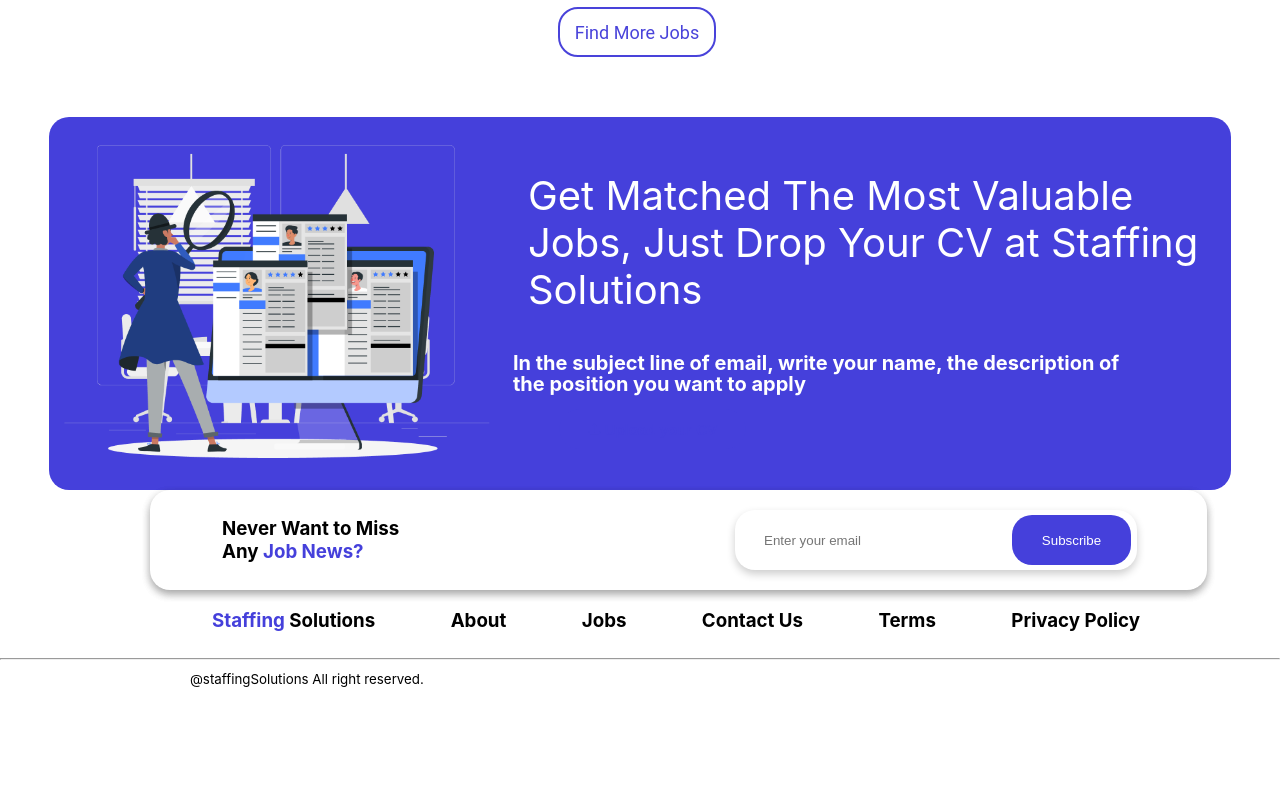
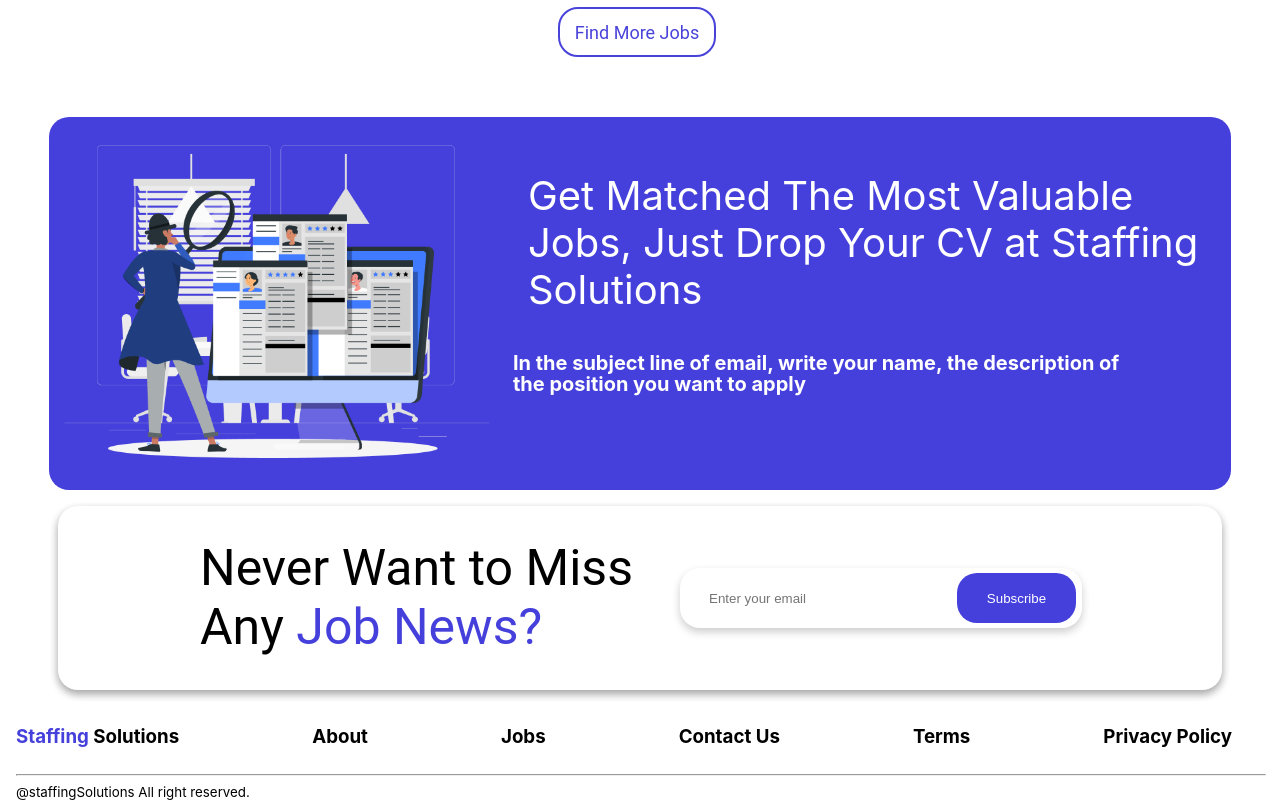
Before and after one commit to accio-Test-Projects/work-place-FE, a React (Create React App) app: page / in a window 1280 px wide. Shown: the part 2678-3478 px from the top of the page. Before the commit the page ends 3366 px from the top, so only its background shows below. Built offline with nearby package versions, Linux system fonts and the light colour scheme.

Commit message:
'updated readme using css'

```diff
--- a/src/Components/LandingPage/Footer/footer.css
+++ b/src/Components/LandingPage/Footer/footer.css
@@ -1,15 +1,21 @@
-.subscribe{
+.section-51{
     display: flex;
     justify-content: space-between;
     align-items: center;
-    Width:1057px;
+    Width:80vw;
     Height: 100px;
     border-radius: 20px;
     box-shadow: 0 4px 8px 0 rgba(0, 0, 0, 0.2),0 4px 8px 0 rgba(0, 0, 0, 0.2);
-    margin-left: 150px;
+   margin: 1rem auto;
+    padding:42px 70px;
 }
-h3{
+
+.section-51 h3{
     margin-left: 72px;
+    font-family: 'Roboto';
+    font-size: 50px;
+    font-weight: 400;
+    line-height: 59px;
 }
 h3 span{
     color: #4540DB;
@@ -47,9 +53,15 @@ button{
     display: flex;
     justify-content: space-between;
     align-items: center;
-    margin-left: 140px;
-    margin-right: 140px;
+    width: 95vw;
 }
-small{
-    margin-left: 190px;
+.section-52{
+    display: flex;
+    flex-direction: column;
+    align-items: flex-start;
+    margin-left: auto;
+    margin-right: auto;
+    padding: 0 1rem;
+
 }
+hr {width:100%;}
--- a/src/Components/LandingPage/Footer/index.js
+++ b/src/Components/LandingPage/Footer/index.js
@@ -1,17 +1,21 @@
-import React from 'react'
-import './footer.css'
+import React from "react";
+import "./footer.css";
 
-const Footer= () => {
+const Footer = () => {
   return (
     <div>
-    <div className='subscribe'>
-      <h3>Never Want to Miss <br />Any <span>Job News?</span></h3>
-      <div className='newsletter'>
-        <input type='email' placeholder='Enter your email'/>
+      <div className="section-51">
+        <h3>
+          Never Want to Miss <br />
+          Any <span>Job News?</span>
+        </h3>
+        <div className="newsletter">
+          <input type="email" placeholder="Enter your email" />
           <button>Subscribe</button>
         </div>
       </div>
-    <div className='footers'>
+      <div className="section-52">
+          <div className="footers">
           <h3><span>Staffing</span> Solutions</h3>
             <h3>About</h3>
             <h3>Jobs</h3>
@@ -22,7 +26,8 @@ const Footer= () => {
         <hr />
         <small>@staffingSolutions All right reserved.</small>
       </div>
-  )
-}
+    </div>
+  );
+};
 
 export default Footer;
```
Lines whose indentation alone changed are shown as unchanged.
